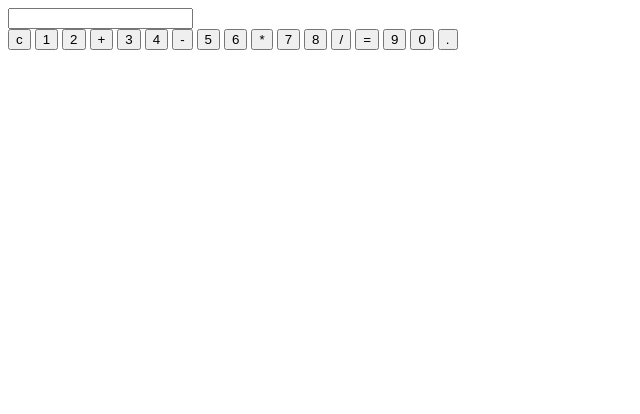
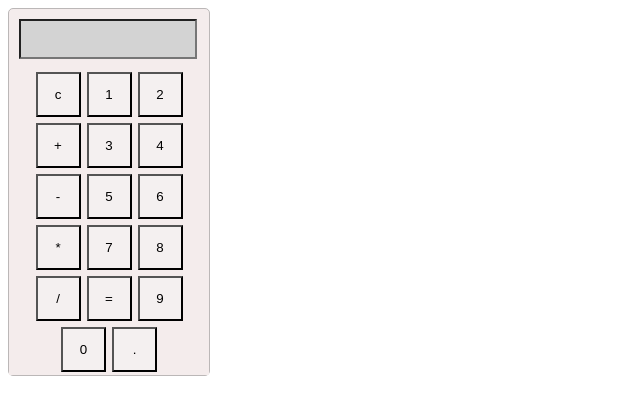
Before and after one commit to PratyushCodeCraft/Calculator, a plain HTML site: page index.html in a window 1280 px wide. Shown: the whole page, without its empty margins (0-640 px from the left). Drawn offline with Linux system fonts and the light colour scheme; files that its build step writes are made by us from their sources; the site is published under a folder, as on GitHub Pages, so addresses that start at the root find nothing.

Commit message:
update css

```diff
--- a/index.html
+++ b/index.html
@@ -4,7 +4,7 @@
     <meta charset="UTF-8">
     <meta name="viewport" content="width=device-width, initial-scale=1.0">
     <title>calculator</title>
-    <link rel="stylesheet" href="/Projects/calculator/calculator/Calculator/style.css">
+    <link rel="stylesheet" href="style.css">
 </head>
 <body>
     <div id="calculator">
@@ -84,8 +84,6 @@
             document.querySelector('#display').value = currentDisplay">.</button>
 
         </div>
-
-
     </div>
 
     <script>
@@ -93,10 +91,6 @@
         let currentDisplay ='';
         document.querySelector('#display').value = currentDisplay;
 
-
-
-
-
     </script>
 </body>
 </html>
```
